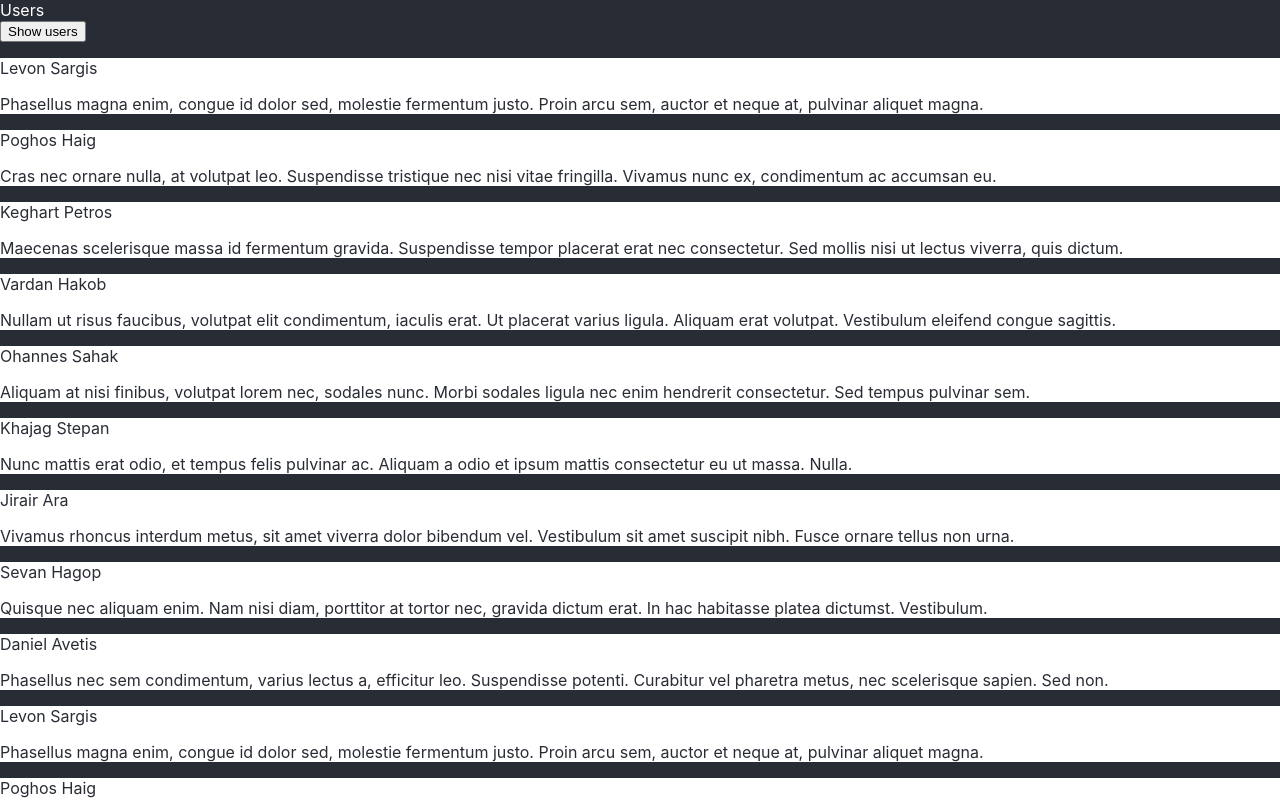
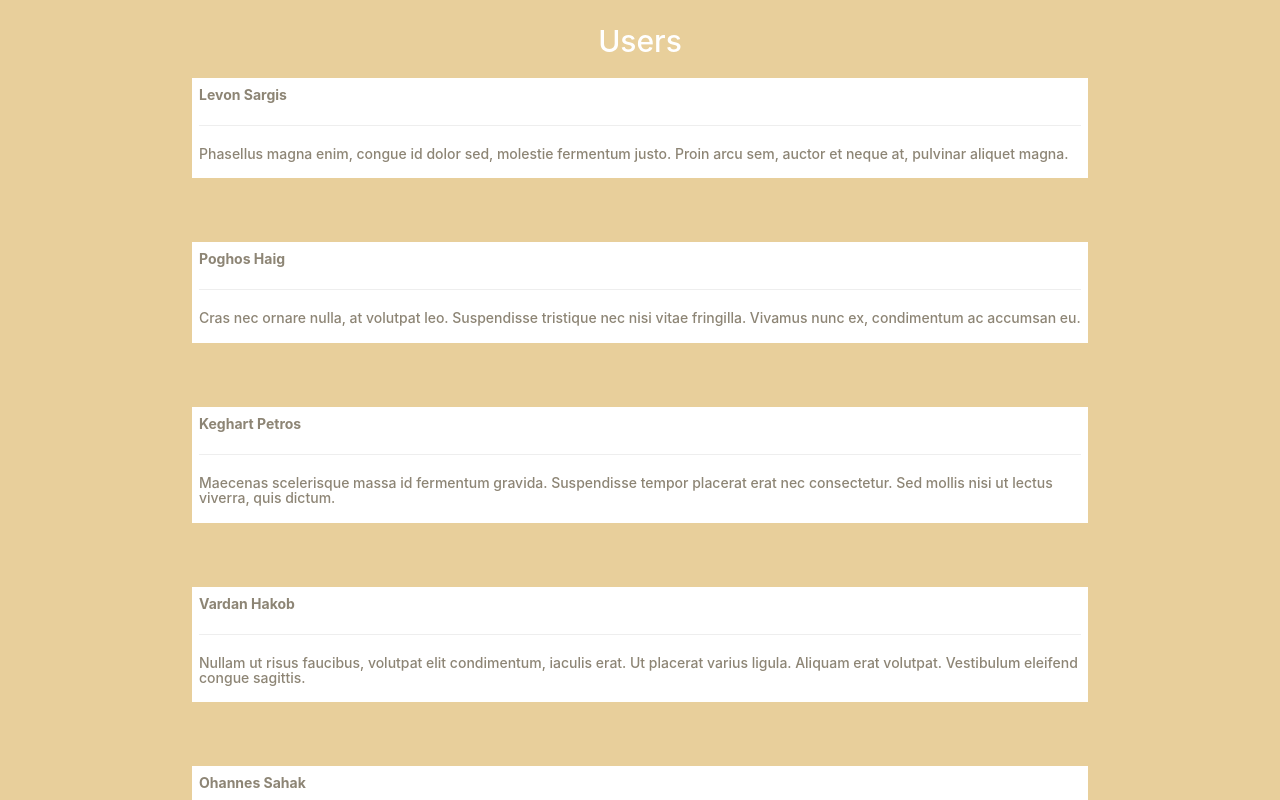
Before and after one commit to shelyakova/JSONtask, a React (Create React App) app: page / in a window 1280 px wide. Both pictures are taken after a click on the button "Show users". Shown: the top 800 px of the page. Built offline with nearby package versions, Linux system fonts and the light colour scheme.

Commit message:
Finished task

```diff
--- a/package.json
+++ b/package.json
@@ -4,9 +4,14 @@
   "private": true,
   "dependencies": {
     "axios": "^0.18.0",
+    "final-form": "^4.11.0",
     "node-sass": "^4.11.0",
     "react": "^16.7.0",
+    "react-awesome-button": "^5.0.0",
+    "react-bootstrap": "^0.32.4",
     "react-dom": "^16.7.0",
+    "react-final-form": "^4.0.2",
+    "react-js-pagination": "^3.0.2",
     "react-redux": "^6.0.0",
     "react-scripts": "2.1.3",
     "redux": "^4.0.1",
--- a/public/index.html
+++ b/public/index.html
@@ -4,6 +4,7 @@
     <meta charset="utf-8" />
     <link rel="shortcut icon" href="%PUBLIC_URL%/favicon.ico" />
     <meta name="viewport" content="width=device-width">
+    <link rel="stylesheet" href="https://maxcdn.bootstrapcdn.com/bootstrap/3.3.7/css/bootstrap.min.css" integrity="sha384-BVYiiSIFeK1dGmJRAkycuHAHRg32OmUcww7on3RYdg4Va+PmSTsz/K68vbdEjh4u" crossorigin="anonymous">
     <title>React App</title>
   </head>
   <body>
--- a/src/App.css
+++ /dev/null
@@ -1,9 +0,0 @@
-body {
-  background: #282c34;
-  color: white;
-}
-
-.user {
-  background: white;
-  color: #282c34;
-}
--- a/src/App.js
+++ b/src/App.js
@@ -1,13 +1,15 @@
 import React, { Component } from 'react';
-import './App.css';
+import './App.scss';
 
 import users from './users.json';
-import User from './User.js';
 import { connect } from "react-redux";
+import { Button } from 'react-bootstrap';
 
 class App extends Component {
   state = {
-    user: []
+    user: [],
+    userInfo: 1,
+    usersOnPage: 5
   };
 
   render() {
@@ -17,26 +19,50 @@ class App extends Component {
     return (
       <div className="App">
         <header className="App-header">
-          <label>Users</label>
+          <label><h2>Users</h2></label>
         </header>
         <main>
-          <button
+          <Button
+          className={this.state.userInfo === 0 ? "hidden" : "button"}
             onClick={() => {
               Object.values(users).map((item, key) => {
                   item.map((user, key) => {
+                    this.state.userInfo === 1 &&
                     handleClick(user.id, user.name, user.surname, user.desc);
                   })
               })
+              this.setState({userInfo: 0})
             }}
           >
             Show users
-          </button>
+          </Button>
           {data.map((i, key) => (
-            <div class="user">
-              <p key={i.id}>{i.name} {i.surname}</p>
-              <p key={key}>{i.desc}</p>
-            </div>
+              <div className={key < this.state.usersOnPage ? "user": null}>
+                <p key={i.id}>
+                  {key < this.state.usersOnPage ? i.name : null}
+                    &nbsp;
+                  {key < this.state.usersOnPage ? i.surname : null}
+                </p>
+                  {key < this.state.usersOnPage ? <hr/> : null}
+                <p key={key}>
+                <h5>
+                  {key < this.state.usersOnPage ? i.desc : null}
+                </h5>
+                </p>
+              </div>
           ))}
+          {console.log(this.state.userInfo)}
+          <Button
+            className={this.state.usersOnPage >= 20
+              || this.state.userInfo === 1
+              ? "hidden" : "none"}
+            onClick={() => {
+              var newUsers = this.state.usersOnPage + 5;
+              this.setState({usersOnPage: newUsers})
+            }}
+          >
+            More users
+          </Button>
         </main>
       </div>
     );
--- /dev/null
+++ b/src/App.scss
@@ -0,0 +1,33 @@
+@import url(http://fonts.googleapis.com/css?family=Roboto:400,400i,700);
+body {
+  margin: 0px;
+  padding: 0px;
+  height: 100%;
+  min-height: 100%;
+  text-align: center;
+  background-color: #e8cf9b;
+  color: white;
+  background-size: 100%;
+  font-weight: bold;
+  font-family: Roboto;
+}
+
+.user {
+  background: white;
+  color: #8d8575;
+  text-align: left;
+  margin: 0 15% 5% 15%;
+  padding: 7px;
+}
+
+.App-header {
+  margin: 5px;
+}
+
+.button {
+  margin: 0 0 10px 0;
+}
+
+.hidden {
+  display: none;
+}
--- a/src/User.js
+++ /dev/null
@@ -1,25 +0,0 @@
-import React, { Component } from "react";
-import './App.css';
-
-import users from './users.json';
-
-class User extends Component {
-  state = {
-    user: []
-  };
-
-
-
-
-  render() {
-      return (
-              <div>
-
-                <p>Lalala</p>
-              </div>
-            );
-          }
-        }
-
-
-export default User;
--- a/src/index.js
+++ b/src/index.js
@@ -10,10 +10,8 @@ function playlist(state = [], action) {
   if (action.type === "ADD_TRACK") {
     return [...state, action.payload];
   }
-  console.log("STATE", state);
   return state;
 }
-console.log("STORE", store);
 const store = createStore(playlist);
 
 
```
Also changed, not shown: 1 other file (tests, documents, lock files or other folders).
